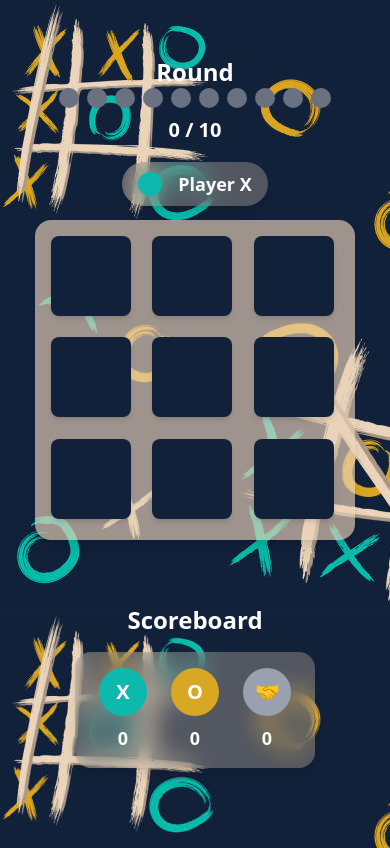
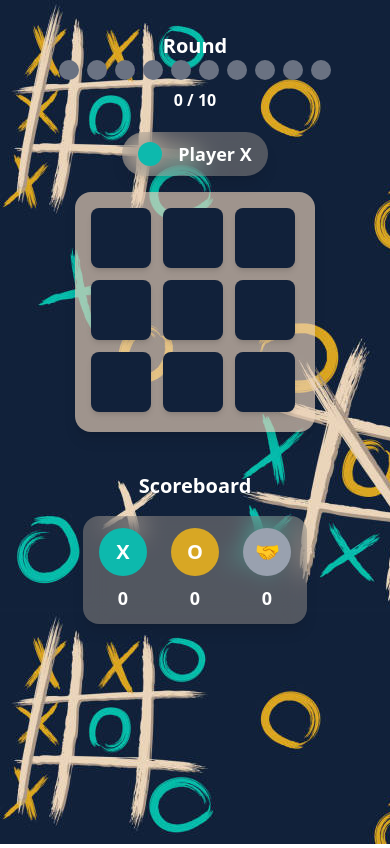
Before and after one commit to Marlesk/tic-tac-toe, a React (Vite) app: page / in a window 390 px wide. Built offline with nearby package versions, Linux system fonts and the light colour scheme.

Commit message:
add CSS responsive for mobile

```diff
--- a/package.json
+++ b/package.json
@@ -5,7 +5,7 @@
   "version": "0.0.0",
   "type": "module",
   "scripts": {
-    "dev": "vite",
+    "dev": "vite --host",
     "build": "tsc -b && vite build",
     "lint": "eslint .",
     "preview": "vite preview",
--- a/src/components/Board.tsx
+++ b/src/components/Board.tsx
@@ -13,19 +13,15 @@ type BoardProps = {
 const Board = ({ board, winnerLine, handlePlayer, winner, draw, currentPlayer }: BoardProps) => {
   return (
      <div className="flex flex-col items-center space-y-4 mb-10 md:mb-0">
-        <div className="h-10 flex items-center">
-          {!winner && !draw ? (
-            <CurrentPlayerDisplay currentPlayer={currentPlayer}/>
-          ) : (
-            <div className="h-10"></div>
-          )}
-        </div>
-        <div className="grid grid-cols-3 gap-4 w-80 h-80 p-4 bg-pink/65 rounded-2xl shadow-lg"
+
+        <CurrentPlayerDisplay currentPlayer={currentPlayer}/>
+
+        <div className="grid grid-cols-3 md:gap-4 gap-2 w-60 h-60 md:w-80 md:h-80 p-4 bg-pink/65 rounded-2xl shadow-lg"
           style={{cursor: `url(${import.meta.env.BASE_URL}pencil.png) 0 0, auto` }}>
           {board.map((cell, index) => (
             <div
               key={index}
-              className={`w-20 h-20 flex items-center justify-center bg-blue rounded-lg shadow-md text-3xl font-bold hover:bg-dark-pink transition
+              className={`md:w-20 md:h-20 w-15 h-15 flex items-center justify-center bg-blue rounded-lg shadow-md md:text-3xl text-2xl font-bold hover:bg-dark-pink transition
               ${cell === 'X' ? 'text-cyan' : 'text-yellow'}
               ${winnerLine.includes(index) ? 'bg-green-300 animate-pulse' : 'bg-blue hover:bg-dark-pink'}
               ${(winner || draw) ? 'pointer-events-none' : 'hover:bg-dark-pink'}`
--- a/src/components/CurrentPlayerDisplay.tsx
+++ b/src/components/CurrentPlayerDisplay.tsx
@@ -7,7 +7,7 @@ const CurrentPlayerDisplay = ({ currentPlayer }: Props) => {
     <div className="flex items-center space-x-4 bg-pink/30 backdrop-blur-md px-4 py-2
         rounded-full shadow-lg">
       <div className={`w-6 h-6 rounded-full ${currentPlayer === 'X' ? 'bg-cyan' : 'bg-yellow'}`}></div>
-      <span className="text-white font-bold text-lg">Player {currentPlayer}</span>
+      <span className="text-white font-bold text-md text-lg">Player {currentPlayer}</span>
     </div>
   )
 }
--- a/src/components/FinalWinner.tsx
+++ b/src/components/FinalWinner.tsx
@@ -12,7 +12,7 @@ type Props = {
 const FinalWinner = ({ countX, countO, countDraw, newGame }: Props) => {
   const { width, height } = useWindowSize()
 
-  const isDraw = countDraw > countO && countDraw > countX
+  const isDraw = countDraw >= countO && countDraw >= countX
   const winner = countX > countO ? 'X' : countO > countX ? 'O' : null
 
   return (
@@ -20,7 +20,7 @@ const FinalWinner = ({ countX, countO, countDraw, newGame }: Props) => {
         {winner && !isDraw &&
           <>
             <Confetti width={width} height={height} />
-              <span className="text-4xl font-extrabold flex items-center gap-4 text-transparent bg-clip-text bg-gradient-to-r from-yellow-400 via-pink-400 to-cyan-400 animate-pulse">
+              <span className="md:text-4xl text-3xl font-extrabold flex items-center gap-4 text-transparent bg-clip-text bg-gradient-to-r from-yellow-400 via-pink-400 to-cyan-400 animate-pulse">
                 <PartyPopper size={36} className="text-yellow-400" />
                 Winner: Player {winner}
                 <PartyPopper size={36} className="text-yellow-400" />
--- a/src/components/RoundTracker.tsx
+++ b/src/components/RoundTracker.tsx
@@ -5,8 +5,8 @@ type RoundTrackerProps = {
 
 const RoundTracker = ({ currentRound, totalRounds }: RoundTrackerProps) => {
   return (
-    <div className="flex flex-col items-center mt-14">
-      <h2 className="text-2xl font-bold text-white">Round</h2>
+    <div className="flex flex-col items-center md:mt-14 mt-8">
+      <h2 className="md:text-2xl text-xl font-bold text-white">Round</h2>
       <div className="flex space-x-2">
         {Array.from({ length: totalRounds }, (_, i) => (
           <div
@@ -17,7 +17,7 @@ const RoundTracker = ({ currentRound, totalRounds }: RoundTrackerProps) => {
           />
         ))}
       </div>
-      <span className="text-white mt-2 font-bold text-xl">
+      <span className="text-white mt-2 font-bold md:text-xl">
         {currentRound} / {totalRounds}
       </span>
     </div>
--- a/src/components/Scores.tsx
+++ b/src/components/Scores.tsx
@@ -7,9 +7,9 @@ type ScoresProps = {
 
 const Scores = ({ countX, countO, countDraw, newGame }: ScoresProps) => {
   return (
-    <div className="flex flex-col items-center space-y-4 mt-4 mb-20 md:mb-0">
-      <h2 className="text-2xl font-bold text-white mt-2">Scoreboard</h2>
-      <div className="flex space-x-6 bg-pink/30 backdrop-blur-md px-6 py-4 rounded-2xl shadow-lg">
+    <div className="flex flex-col items-center space-y-4 md:mt-4 mb-10 md:mb-0">
+      <h2 className="md:text-2xl text-xl font-bold text-white md:mt-2">Scoreboard</h2>
+      <div className="flex space-x-6 bg-pink/30 backdrop-blur-md px-4 py-3 md:px-6 md:py-4 rounded-2xl shadow-lg">
         {/* Player X */}
         <div className="flex flex-col items-center">
           <div className="w-12 h-12 rounded-full bg-cyan flex items-center justify-center text-white font-bold text-xl">
```
